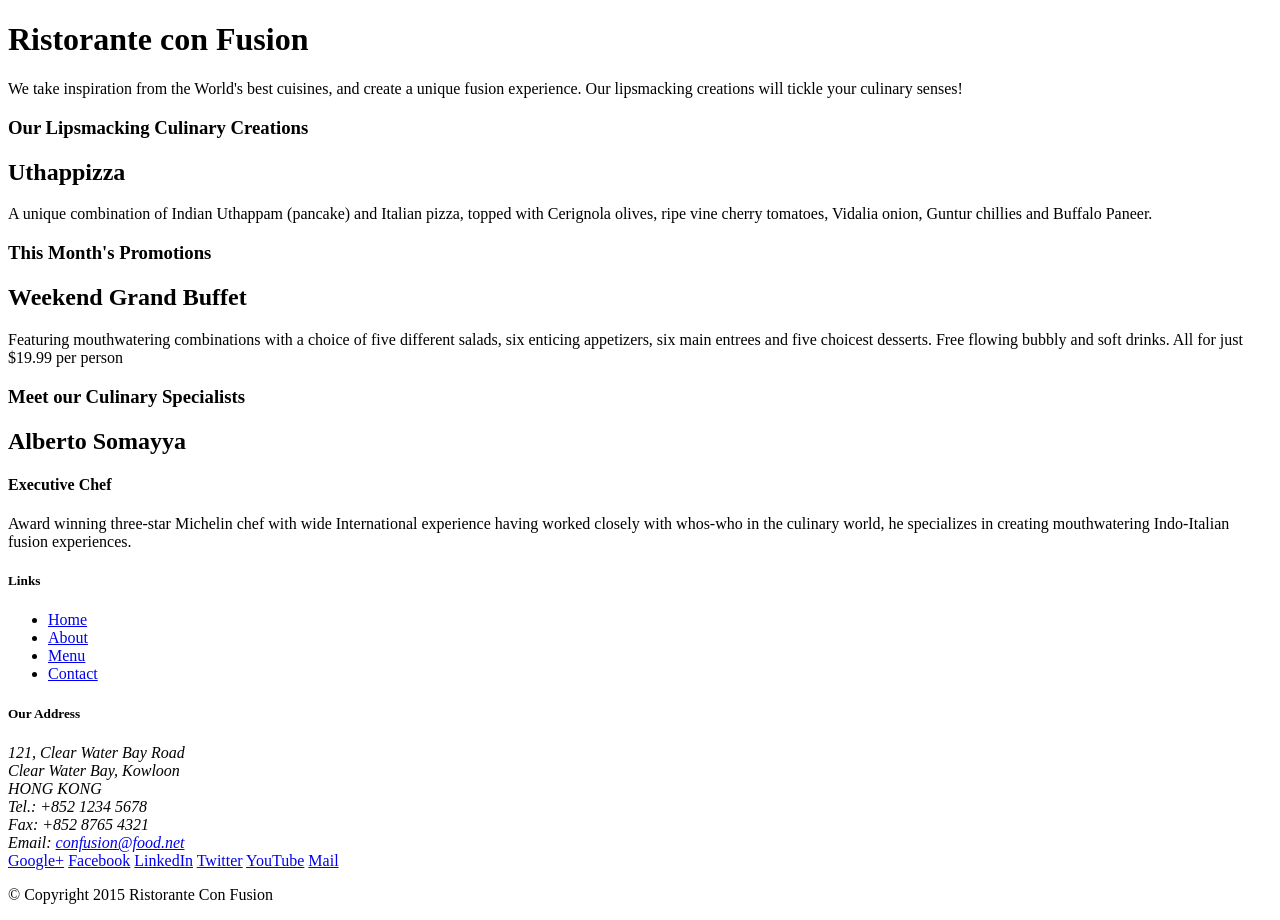
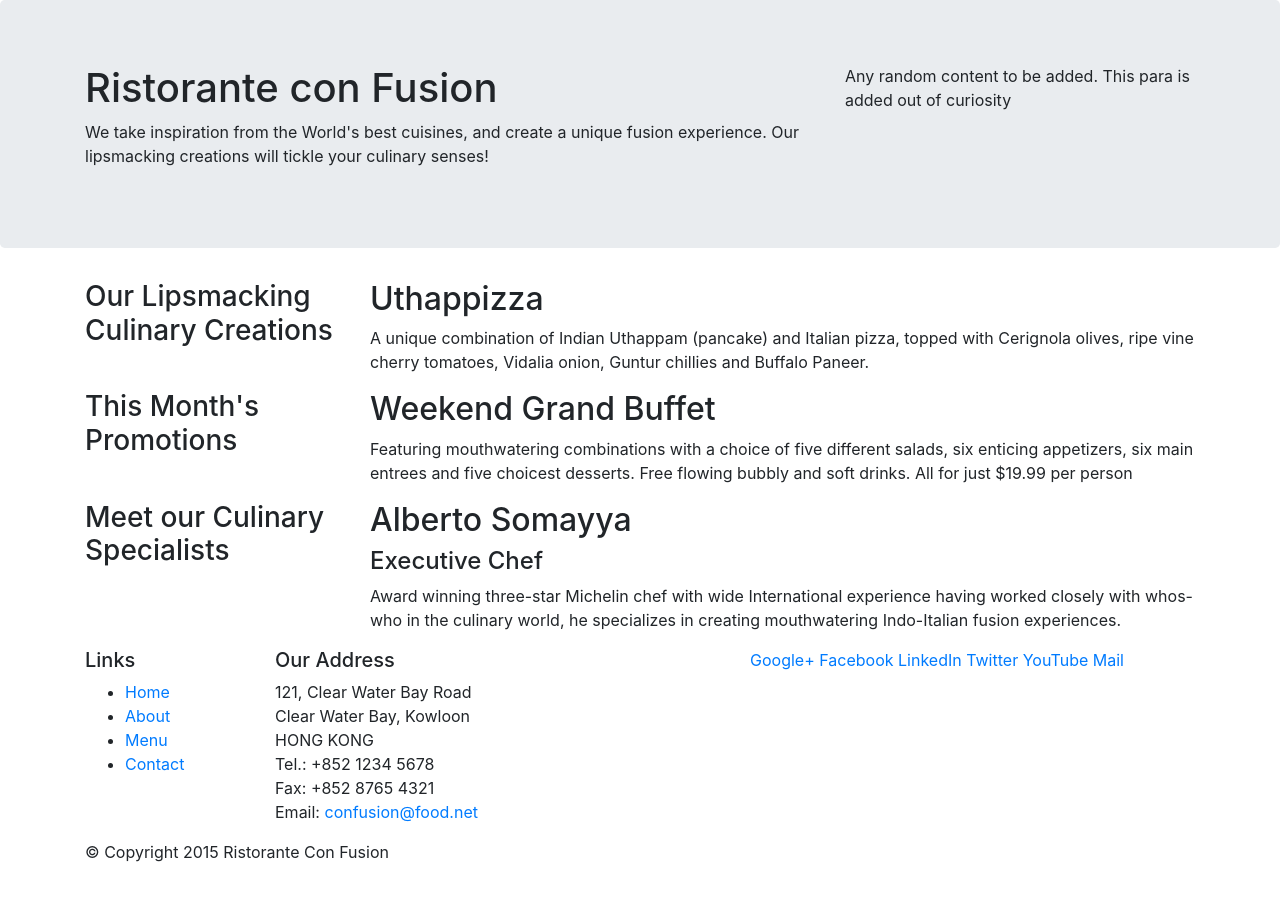
Before and after one commit to jk1121/Ristorante-con-Fusion, a website: page index.html in a window 1280 px wide. After the commit the page ends 880 px from the top, so only its background shows below. Drawn offline with nearby package versions, Linux system fonts and the light colour scheme.

Commit message:
bootstrap classes added

```diff
--- a/index.html
+++ b/index.html
@@ -3,50 +3,58 @@
 
 <head>
     <title>Ristorante Con Fusion</title>
+     <!-- Required meta tags always come first -->
+    <meta charset="utf-8">
+    <meta name="viewport" content="width=device-width, initial-scale=1, shrink-to-fit=no">
+    <meta http-equiv="x-ua-compatible" content="ie=edge">
+
+    <!-- Bootstrap CSS -->
+    <link rel="stylesheet" href="node_modules/bootstrap/dist/css/bootstrap.min.css">
 </head>
 
 <body>
 
-    <header>
-        <div>
-            <div>
-                <div>
+    <header class="jumbotron">
+        <div class="container">
+            <div class="row">
+                <div class="col-12 col-sm-8" >
                     <h1>Ristorante con Fusion</h1>
                     <p>We take inspiration from the World's best cuisines, and create a unique fusion experience. Our lipsmacking creations will tickle your culinary senses!</p>
                 </div>
-                <div>
+                <div class="col col-sm">
+                    <p>Any random content to be added.  This para is added out of curiosity</p>
                 </div>
             </div>
         </div>
     </header>
 
-    <div>
-        <div>
-            <div>
+    <div class = "container">
+        <div class="row">
+            <div class="col-sm-4 push-sm-8 col-md-3 push-md-9">
                 <h3>Our Lipsmacking Culinary Creations</h3>
             </div>
-            <div>
+            <div class="col-sm pull-sm-4 col-md pull-md-3">
                 <h2>Uthappizza</h2>
                 <p>A unique combination of Indian Uthappam (pancake) and Italian pizza, topped with Cerignola olives, ripe vine cherry tomatoes, Vidalia onion, Guntur chillies and Buffalo Paneer.</p>
             </div>
         </div>
 
 
-        <div>
-            <div>
+        <div class = "row">
+            <div class="col-sm-4 col-md-3">
                 <h3>This Month's Promotions</h3>
             </div>
-            <div>
+            <div class="col-sm col-md">
                 <h2>Weekend Grand Buffet</h2>
                 <p>Featuring mouthwatering combinations with a choice of five different salads, six enticing appetizers, six main entrees and five choicest desserts. Free flowing bubbly and soft drinks. All for just $19.99 per person </p>
             </div>
         </div>
 
-        <div>
-            <div>
+        <div class="row">
+            <div class="col-sm-4 col-md-3">
                 <h3>Meet our Culinary Specialists</h3>
             </div>
-            <div>
+            <div class="col-sm col-md">
                 <h2>Alberto Somayya</h2>
                 <h4>Executive Chef</h4>
                 <p>Award winning three-star Michelin chef with wide International experience having worked closely with whos-who in the culinary world, he specializes in creating mouthwatering Indo-Italian fusion experiences. </p>
@@ -55,9 +63,9 @@
     </div>
 
     <footer>
-        <div>
-            <div>
-                <div>
+        <div class="container">
+            <div class="row">
+                <div class="col-5 col-sm-2">
                     <h5>Links</h5>
                     <ul>
                         <li><a href="#">Home</a></li>
@@ -66,7 +74,7 @@
                         <li><a href="#">Contact</a></li>
                     </ul>
                 </div>
-                <div>
+                <div class="col-6 col-sm-5">
                     <h5>Our Address</h5>
                     <address>
 		              121, Clear Water Bay Road<br>
@@ -77,7 +85,7 @@
 		              Email: <a href="mailto:confusion@food.net">confusion@food.net</a>
 		           </address>
                 </div>
-                <div>
+                <div class="col col-sm-5">
                     <div>
                         <a href="http://google.com/+">Google+</a>
                         <a href="http://www.facebook.com/profile.php?id=">Facebook</a>
@@ -88,14 +96,22 @@
                     </div>
                 </div>
            </div>
-           <div>
-                <div>
+           <div class="row">
+                <div class="col-auto">
                     <p>© Copyright 2015 Ristorante Con Fusion</p>
                 </div>
            </div>
         </div>
     </footer>
 
+
+
+
+ <!-- jQuery first, then Tether, then Bootstrap JS. -->
+    <script src="node_modules/jquery/dist/jquery.min.js"></script>
+    <script src="node_modules/tether/dist/js/tether.min.js"></script>
+    <script src="node_modules/bootstrap/dist/js/bootstrap.min.js"></script>
+
 </body>
 
 </html>
--- a/package.json
+++ b/package.json
@@ -12,5 +12,8 @@
   "license": "ISC",
   "devDependencies": {
     "lite-server": "^2.2.2"
+  },
+  "dependencies": {
+    "bootstrap": "^4.0.0-alpha.6"
   }
 }
```
Also changed, not shown: 1 other file.
